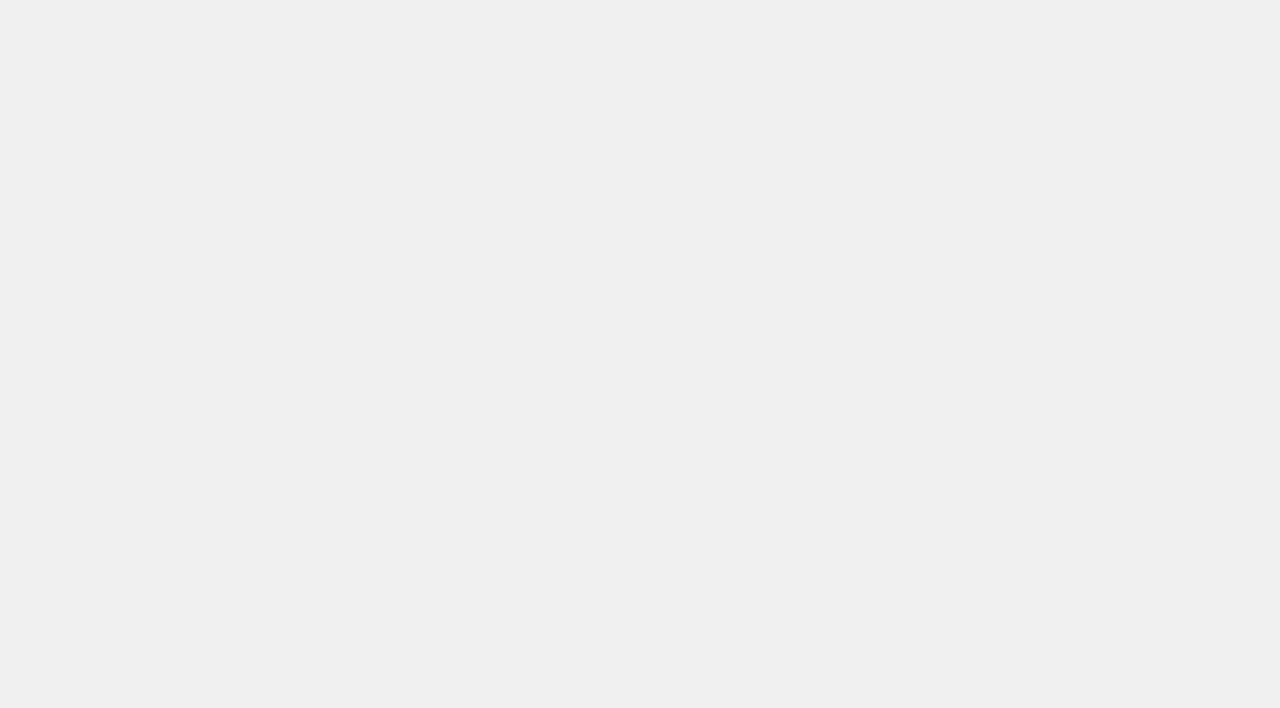
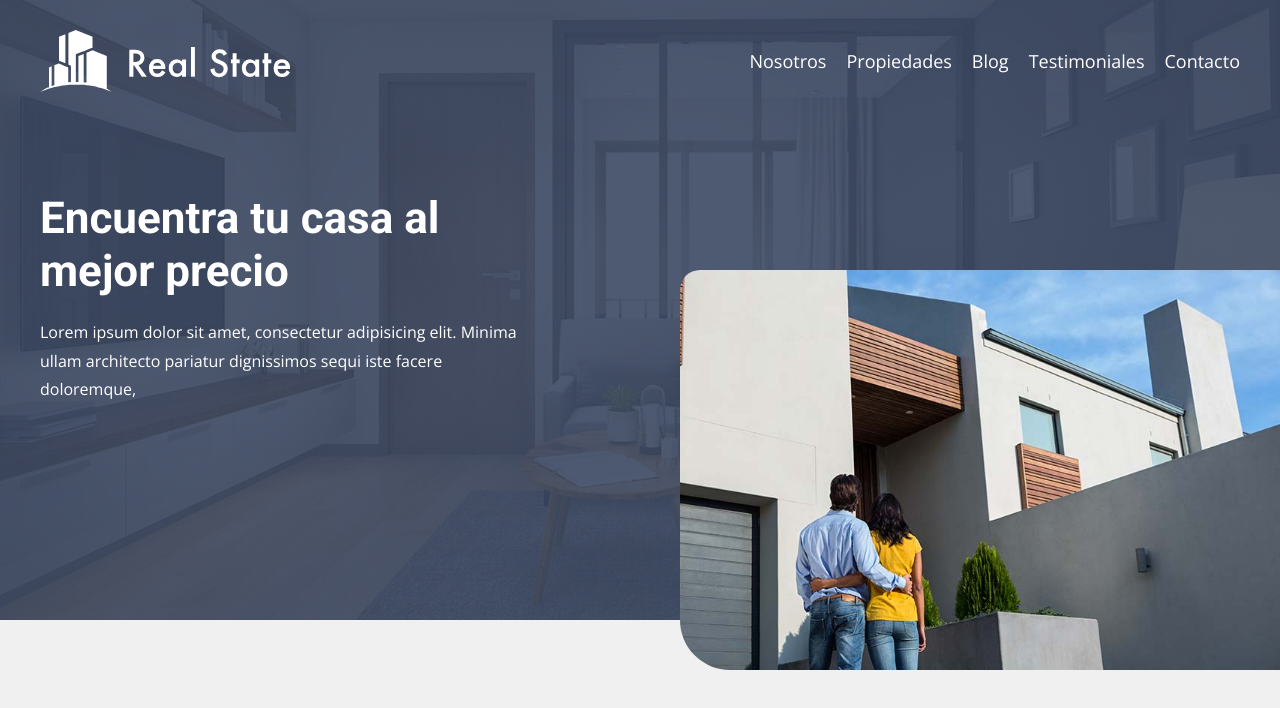
Before and after one commit to JuliGeralDev/real_state, a website: page index.html in a window 1280 px wide. Drawn offline with nearby package versions, Linux system fonts and the light colour scheme; files that its build step writes are made by us from their sources; files whose address does not match are found by name.

Commit message:
Agregando header

```diff
--- a/index.html
+++ b/index.html
@@ -11,6 +11,27 @@
     <link rel="stylesheet" href="build/css/app.css">
 </head>
 <body>
+    <header class="header">
+        <div class="header__barra contenedor">
+            <div class="header__logo">
+                <img src="build/img/logo.svg" alt="logo">
+            </div>
+            <nav class="navegacion">
+                <a href="#" class="navegacion__link">Nosotros</a>
+                <a href="#" class="navegacion__link">Propiedades</a>
+                <a href="#" class="navegacion__link">Blog</a>
+                <a href="#" class="navegacion__link">Testimoniales</a>
+                <a href="#" class="navegacion__link">Contacto</a>
+            </nav>
+        </div>
+        <div class="contenedor">
+            <div class="header__contenido ">
+                <h1 class="header__heading">Encuentra tu casa al mejor precio</h1>
+                <p class="header__texto">Lorem ipsum dolor sit amet, consectetur adipisicing elit. Minima ullam architecto pariatur dignissimos sequi iste facere doloremque,</p>
 
+                <img src="build/img/imagenHeader.jpg" alt="imagen header" class="header__imagen">
+            </div>
+        </div>
+    </header>
 </body>
 </html>
--- a/src/scss/app.scss
+++ b/src/scss/app.scss
@@ -1 +1,2 @@
 @use 'base';
+@use 'ui/header';
--- /dev/null
+++ b/src/scss/ui/header/_header.scss
@@ -0,0 +1,98 @@
+@use 'base/mixins' as m;
+@use 'base/variables' as v;
+
+.header {
+    background-image: linear-gradient(to right, transparentize(v.$primario, .1) 0%, transparentize(v.$primario, .1) 100%) , url(../img/header_bg.jpg);
+    background-size: cover;
+    background-position: center;
+    padding: 3rem 0;
+    position: relative;
+    @include m.tablet{
+        padding: 3rem 0 20rem 0;
+    }
+
+    &__logo {
+        width: 25rem;
+    }
+
+    &__barra {
+        display: flex;
+        flex-direction: column;
+        align-items: center;
+
+        @include m.tablet{
+            flex-direction: row;
+            justify-content: space-between;
+        }
+    }
+
+    &__contenido {
+        @include m.tablet{
+            margin-top: 10rem;
+            max-width: 50rem;
+        }
+    }
+
+
+    &__heading {
+        color: v.$blanco;
+        text-align: center;
+
+        @include m.tablet{
+            text-align: left;
+        }
+    }
+
+    &__imagen {
+        display: none;
+        @include m.tablet{
+            display: block;
+            position: absolute;
+            right: 0;
+            bottom: -5rem;
+            max-width: 35rem;
+            border-radius: 2rem 0 0 5rem;
+        }
+
+        @include m.desktopXL{
+            max-width: 60rem;
+        }
+    }
+
+    &__texto {
+        color: v.$blanco;
+        display: none;
+        @include m.tablet{
+            display: block;
+        }
+    }
+}
+
+.navegacion {
+    display: flex;
+    flex-direction: column;
+    align-items: center;
+    margin-top: 5rem;
+
+    @include m.tablet{
+        flex-direction: row;
+        gap: 2rem;
+        margin-top: 0;
+    }
+
+
+    &__link {
+        color: v.$blanco;
+        font-size: 1.8rem;
+        margin-bottom: 2rem;
+
+        &:last-of-type{
+            margin-bottom: 0;
+        }
+
+        @include m.tablet{
+            margin-bottom: 0;
+        }
+    }
+
+}
--- /dev/null
+++ b/src/scss/ui/header/_index.scss
@@ -0,0 +1 @@
+@forward 'header';
```
Also changed, not shown: 1 other file.
